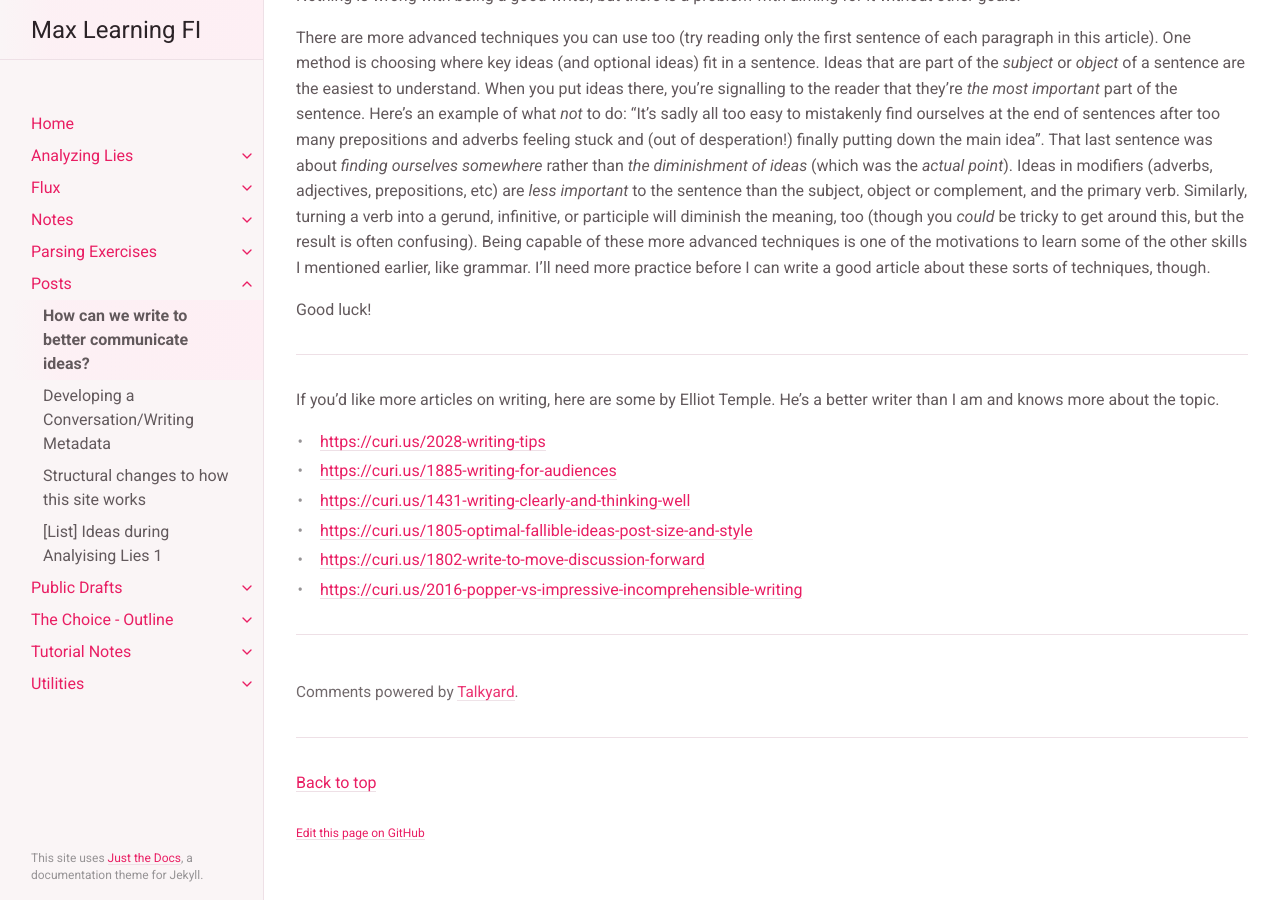
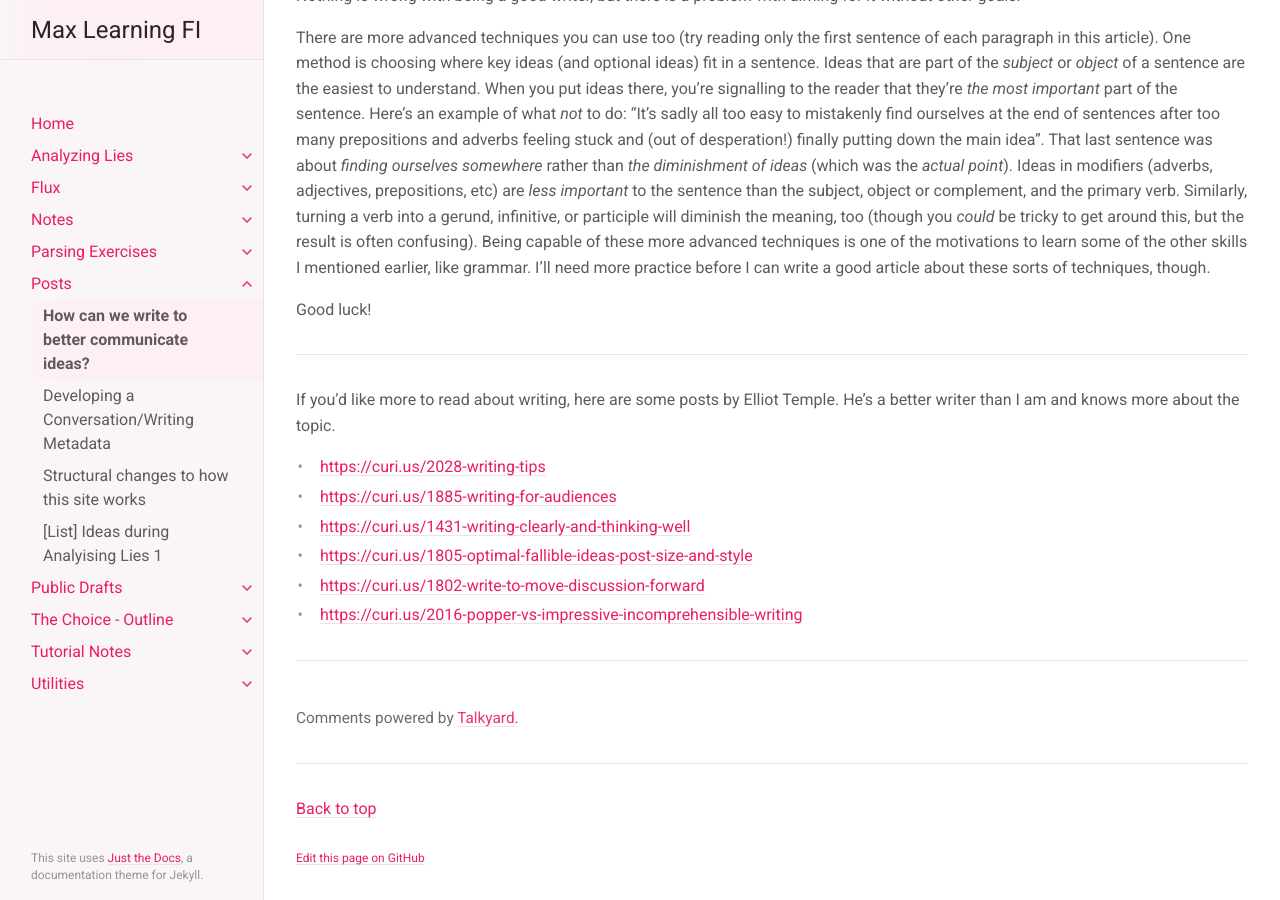
Before and after one commit to curi/fi, a Jekyll site: the page built from docs/_posts/2020-08-15-how-can-we-write-to-communicate-better.md, in a window 1280 px wide and 900 px high, scrolled down 1674 px. Built offline with Jekyll 4.4.1, drawn with Linux system fonts in a browser that asks for light colours.

Commit message:
minor grammar

```diff
--- a/docs/_posts/2020-08-15-how-can-we-write-to-communicate-better.md
+++ b/docs/_posts/2020-08-15-how-can-we-write-to-communicate-better.md
@@ -91,7 +91,7 @@ Good luck!
 
 ----
 
-If you'd like more articles on writing, here are some by Elliot Temple. He's a better writer than I am and knows more about the topic.
+If you'd like more to read about writing, here are some posts by Elliot Temple. He's a better writer than I am and knows more about the topic.
 
 * <https://curi.us/2028-writing-tips>
 * <https://curi.us/1885-writing-for-audiences>
```
